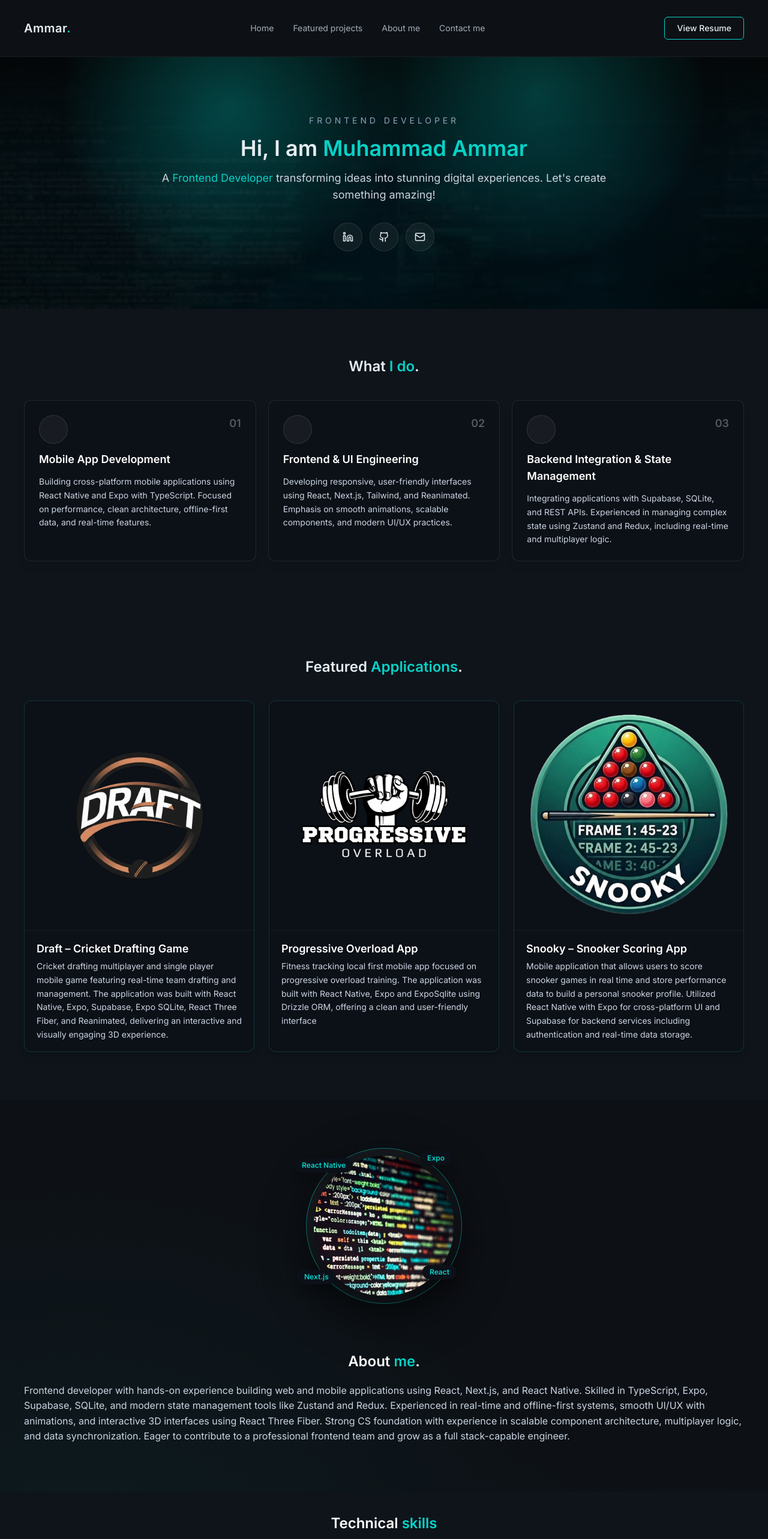
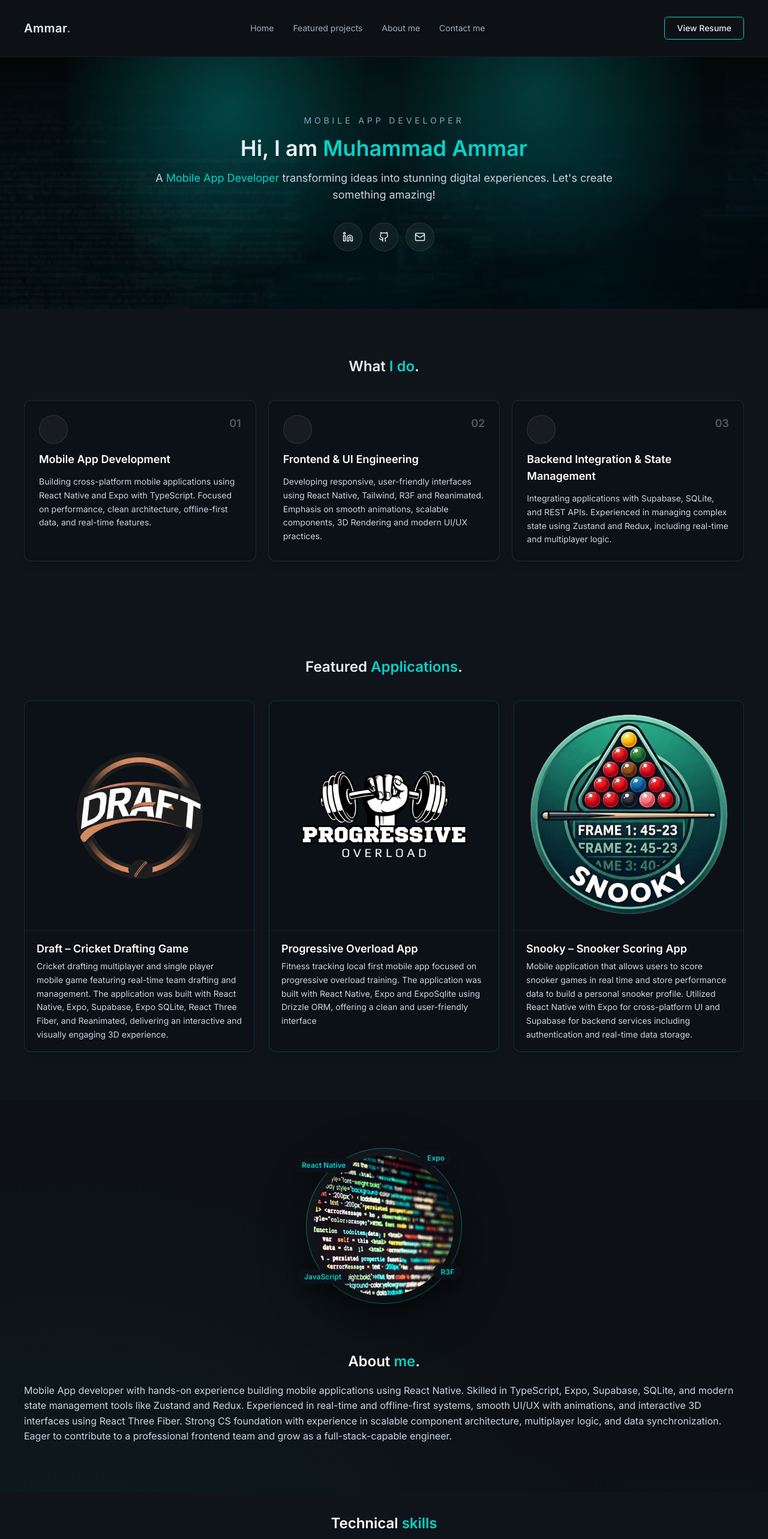
Before and after one commit to mammar186/Portfolio, a Next.js app: page / in a window 1280 px wide. Shown: the top 2566 px of the page at 60% size. Built offline with nearby package versions, Linux system fonts and the light colour scheme; some icons are missing.

Commit message:
1/14/2026

```diff
--- a/src/app/layout.tsx
+++ b/src/app/layout.tsx
@@ -6,8 +6,8 @@ import "./globals.css";
 const inter = Inter({ subsets: ["latin"], display: "swap", variable: "--font-inter" });
 
 export const metadata: Metadata = {
-  title: "Leinad | Frontend Developer",
-  description: "Portfolio site for a seasoned frontend developer crafting digital experiences.",
+  title: "Ammar | Mobile App Developer",
+  description: "Portfolio site for a mobile app developer crafting digital experiences.",
 };
 
 export default function RootLayout({ children }: { children: ReactNode }) {
--- a/src/components/AboutSection.tsx
+++ b/src/components/AboutSection.tsx
@@ -3,8 +3,8 @@ import { FileDown, Globe2 } from "lucide-react";
 const orbitBadges = [
   { label: "React Native", position: "-left-5 top-4" },
   { label: "Expo", position: "right-4 top-1" },
-  { label: "Next.js", position: "-left-4 bottom-8" },
-  { label: "React", position: "right-2 bottom-10" },
+  { label: "JavaScript", position: "-left-4 bottom-8" },
+  { label: "R3F", position: "right-0 bottom-10" },
 ];
 
 export function AboutSection() {
@@ -39,15 +39,11 @@ export function AboutSection() {
             </h2>
           </div>
           <p>
-            Frontend developer with hands-on experience building web and mobile
-            applications using React, Next.js, and React Native. Skilled in
-            TypeScript, Expo, Supabase, SQLite, and modern state management
-            tools like Zustand and Redux. Experienced in real-time and
-            offline-first systems, smooth UI/UX with animations, and interactive
-            3D interfaces using React Three Fiber. Strong CS foundation with
-            experience in scalable component architecture, multiplayer logic,
-            and data synchronization. Eager to contribute to a professional
-            frontend team and grow as a full stack-capable engineer.
+            Mobile App developer with hands-on experience building mobile applications using React Native. Skilled in
+            TypeScript, Expo, Supabase, SQLite, and modern state management tools like Zustand and Redux. Experienced in
+            real-time and offline-first systems, smooth UI/UX with animations, and interactive 3D interfaces using React
+            Three Fiber. Strong CS foundation with experience in scalable component architecture, multiplayer logic, and data
+            synchronization. Eager to contribute to a professional frontend team and grow as a full-stack-capable engineer.
           </p>
           {/* <p>
             Convalis tincidunt posuere nibh cras non morbi in varius arcu. Et libero diam sit risus tincidunt. Urna
--- a/src/components/ContactSection.tsx
+++ b/src/components/ContactSection.tsx
@@ -53,7 +53,7 @@ export function ContactSection() {
           </h2>
           <p className="text-slate-300">
             I am currently open to full-time, contract or part-time
-            opportunities in Front End Development.
+            opportunities in Mobile App Development.
           </p>
         </div>
 
--- a/src/components/Footer.tsx
+++ b/src/components/Footer.tsx
@@ -20,7 +20,7 @@ export function Footer() {
           <p className="text-xl font-semibold text-white">
             Ammar<span className="text-[#07d2c7]">.</span>
           </p>
-          <p className="text-xs text-slate-400">Frontend developer.</p>
+          <p className="text-xs text-slate-400">Mobile App Developer.</p>
         </div>
 
         <div>
--- a/src/components/Hero.tsx
+++ b/src/components/Hero.tsx
@@ -17,12 +17,12 @@ export function Hero() {
             <div className="absolute inset-0 bg-[url('/cover.png')] bg-cover bg-center opacity-10" />
 
             <div className="relative mx-auto flex flex-col items-center section-shell text-center">
-                <p className="text-sm uppercase tracking-[0.35em] text-slate-400">Frontend Developer</p>
+                <p className="text-sm uppercase tracking-[0.35em] text-slate-400">Mobile App Developer</p>
                 <h1 className="mt-4 text-3xl font-semibold sm:text-4xl">
                     Hi, I am <span className="text-[#07d2c7]">Muhammad Ammar</span>
                 </h1>
                 <p className="mt-4 max-w-3xl text-base text-slate-300 sm:text-lg">
-                    A  <span className="text-[#07d2c7]">Frontend Developer</span> transforming ideas into stunning
+                    A  <span className="text-[#07d2c7]">Mobile App Developer</span> transforming ideas into stunning
                     digital experiences. Let&apos;s create something amazing!
                 </p>
 
--- a/src/components/Services.tsx
+++ b/src/components/Services.tsx
@@ -16,7 +16,7 @@ const services = [
   {
     title: "Frontend & UI Engineering",
     description:
-      "Developing responsive, user-friendly interfaces using React, Next.js, Tailwind, and Reanimated. Emphasis on smooth animations, scalable components, and modern UI/UX practices.",
+      "Developing responsive, user-friendly interfaces using React Native, Tailwind, R3F and Reanimated. Emphasis on smooth animations, scalable components, 3D Rendering and modern UI/UX practices.",
     number: "02",
     Icon: Globe1Outlined,
   },
--- a/src/components/Skills.tsx
+++ b/src/components/Skills.tsx
@@ -5,8 +5,6 @@ export function Skills() {
       items: [
         "React Native",
         "Expo",
-        "React",
-        "Next.js",
         "TypeScript",
         "JavaScript",
       ],
```
